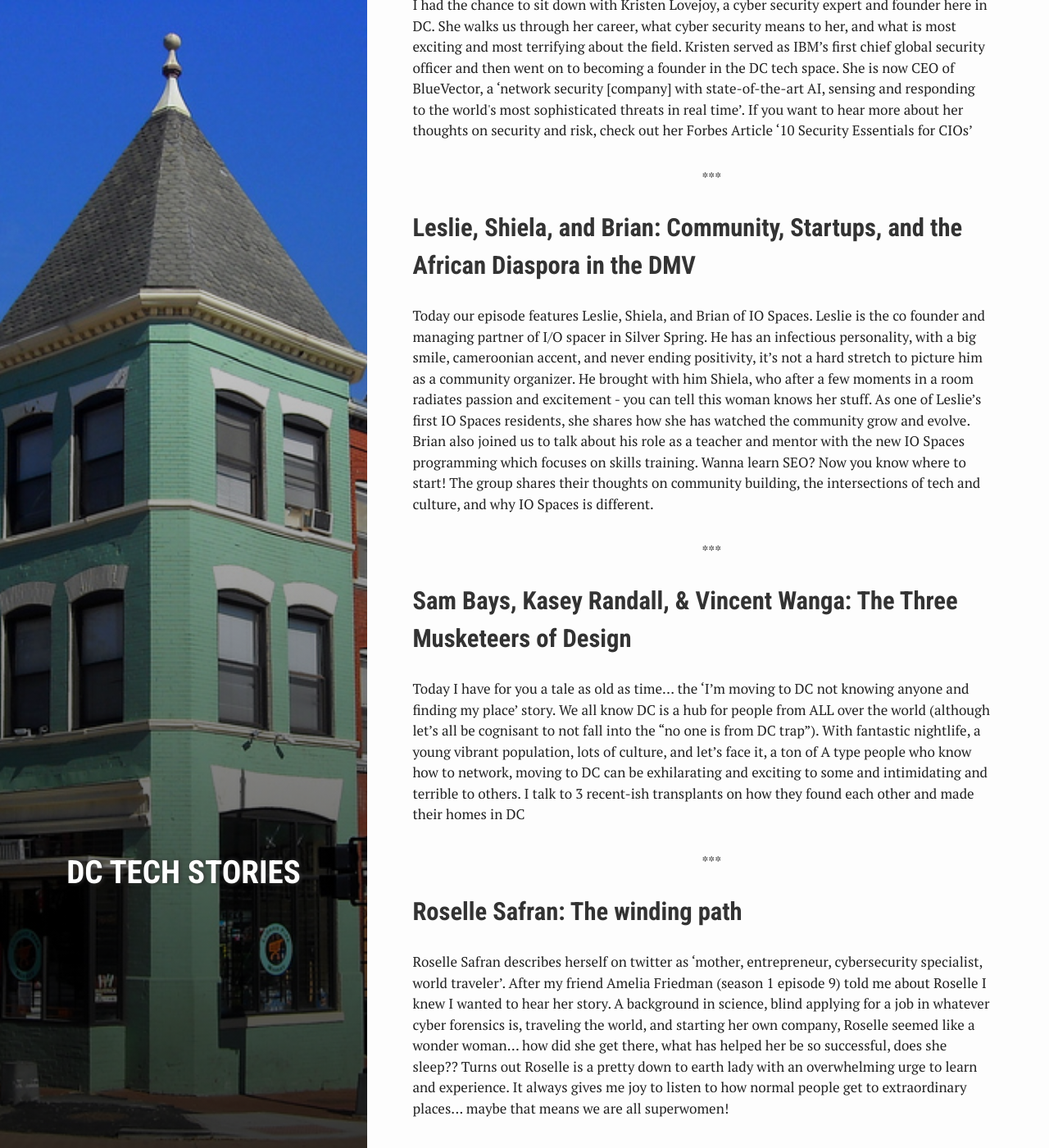
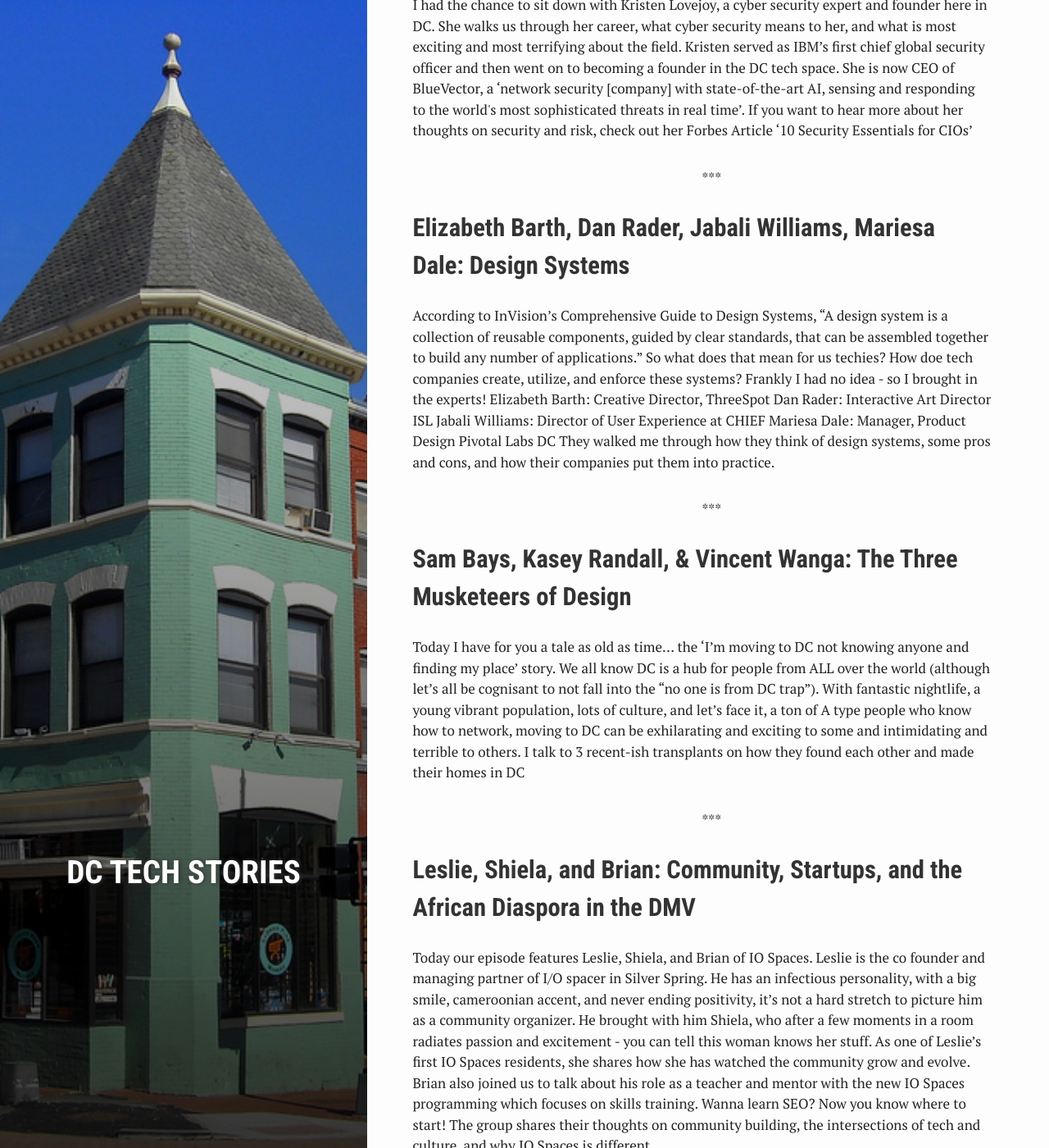
Before and after one commit to sirjessthebrave/dctechstories, a Jekyll site: the page built from index.html, in a window 1280 px wide and 1400 px high, scrolled down 1122 px. Shown: the whole window at 82% size. Built offline with Jekyll 4.4.1, drawn with Linux system fonts in a browser that asks for light colours; a script that is not in the unit is left out.

```diff
--- a/_posts/2018-05-29-designMusketeers.md
+++ b/_posts/2018-05-29-designMusketeers.md
@@ -1,42 +1,50 @@
 ---
-bg: "designMusketeers.jpg"
+bg: "designSystems.png"
 layout: post
-title:  "Sam Bays, Kasey Randall, & Vincent Wanga: The Three Musketeers of Design"
-crawlertitle: "DC Tech Stories: Sam Bays, Kasey Randall, & Vincent Wanga"
-summary: "Sam Bays, Kasey Randall, & Vincent Wanga: The Three Musketeers of Design"
-date:   2018-05-29 20:09:47 +0700
+title:  "Elizabeth Barth, Dan Rader, Jabali Williams, Mariesa Dale: Design Systems"
+crawlertitle: "DC Tech Stories: Elizabeth Barth, Dan Rader, Jabali Williams, Mariesa Dale"
+summary: "Elizabeth Barth, Dan Rader, Jabali Williams, Mariesa Dale: Design Systems"
+date:   2018-06-3 20:09:47 +0700
 categories: posts
 tags: ['']
 author: jessb
 ---
 
-<p class="no-margin">Today I have for you a tale as old as time… the ‘I’m moving to DC not knowing anyone and finding my place’ story.  We all know DC is a hub for people from ALL over the world (although let’s all be cognisant to not fall into the “no one is from DC trap”). With fantastic nightlife, a young vibrant population, lots of culture, and let’s face it, a ton of A type people who know how to network, moving to DC can be exhilarating and exciting to some and intimidating and terrible to others.  I talk to 3 recent-ish transplants on how they found each other and made their homes in DC
+<p class="no-margin">According to InVision’s Comprehensive Guide to Design Systems, “A design system is a collection of reusable components, guided by clear standards, that can be assembled together to build any number of applications.” So what does that mean for us techies? How doe tech companies create, utilize, and enforce these systems? Frankly I had no idea - so I brought in the experts! Elizabeth Barth: Creative Director, ThreeSpot Dan Rader: Interactive Art Director ISL Jabali Williams: Director of User Experience at CHIEF Mariesa Dale: Manager, Product Design Pivotal Labs DC They walked me through how they think of design systems, some pros and cons, and how their companies put them into practice.
 </p>
-<script src="https://www.buzzsprout.com/108546/705284-sam-bays-kasey-randall-vincent-wanga-the-three-musketeers-of-design.js?player=small" type="text/javascript" charset="utf-8"></script>
+<script src="https://www.buzzsprout.com/108546/735322-elizabeth-barth-dan-rader-jabali-williams-mariesa-dale-design-systems.js?player=small" type="text/javascript" charset="utf-8"></script>
 
 
 <p>
   <strong>Links:</strong>
   <ul>
     <li>
-      <i>Vincent Wanga</i>
+      <i>Elizabeth Barth</i>
         <ul>
-          <li><a href="https://twitter.com/TenTriangles ">Twitter</a></li>
-          <li><a href=" http://www.vwanga.com/ ">Website</a></li>
+          <li><a href="https://twitter.com/elizabethbarth">Twitter</a></li>
+          <li><a href="Elizabethbarth.com">Website</a></li>
         </ul>
     </li>
     <li>
-      <i>Kasey Randall</i>
+      <i>Dan Rader</i>
         <ul>
-          <li><a href="https://twitter.com/toastycheesitz">Twitter</a></li>
-          <li><a href="http://kaseyrandall.com/">Website</a></li>
+          <li><a href="https://twitter.com/danrdesign ">Twitter</a></li>
+          <li><a href="danrdesign.com">Website</a></li>
         </ul>
     </li>
     <li>
-      <i>Sam C. Bays</i>
+      <i>Jabali Williams</i>
         <ul>
-          <li><a href="https://twitter.com/samcbays">Twitter</a></li>
-          <li><a href="https://www.linkedin.com/in/samcbays/">Website</a></li>
+          <li><a href="https://twitter.com/jawidesign">Twitter</a></li>
+          <li><a href="https://agencychief.com/team/jabali-williams">Website</a></li>
+        </ul>
+    </li>
+    <li>
+      <i>Mariesa Dale</i>
+        <ul>
+          <li><a href="https://twitter.com/MariesaKDale
+">Twitter</a></li>
+          <li><a href="https://www.linkedin.com/in/mkdale/">Website</a></li>
         </ul>
     </li>
   </ul>
--- /dev/null
+++ b/_posts/2018-06-3-designSystems.md
@@ -0,0 +1,43 @@
+---
+bg: "designMusketeers.jpg"
+layout: post
+title:  "Sam Bays, Kasey Randall, & Vincent Wanga: The Three Musketeers of Design"
+crawlertitle: "DC Tech Stories: Sam Bays, Kasey Randall, & Vincent Wanga"
+summary: "Sam Bays, Kasey Randall, & Vincent Wanga: The Three Musketeers of Design"
+date:   2018-05-29 20:09:47 +0700
+categories: posts
+tags: ['']
+author: jessb
+---
+
+<p class="no-margin">Today I have for you a tale as old as time… the ‘I’m moving to DC not knowing anyone and finding my place’ story.  We all know DC is a hub for people from ALL over the world (although let’s all be cognisant to not fall into the “no one is from DC trap”). With fantastic nightlife, a young vibrant population, lots of culture, and let’s face it, a ton of A type people who know how to network, moving to DC can be exhilarating and exciting to some and intimidating and terrible to others.  I talk to 3 recent-ish transplants on how they found each other and made their homes in DC
+</p>
+<script src="https://www.buzzsprout.com/108546/705284-sam-bays-kasey-randall-vincent-wanga-the-three-musketeers-of-design.js?player=small" type="text/javascript" charset="utf-8"></script>
+
+
+<p>
+  <strong>Links:</strong>
+  <ul>
+    <li>
+      <i>Vincent Wanga</i>
+        <ul>
+          <li><a href="https://twitter.com/TenTriangles ">Twitter</a></li>
+          <li><a href=" http://www.vwanga.com/ ">Website</a></li>
+        </ul>
+    </li>
+    <li>
+      <i>Kasey Randall</i>
+        <ul>
+          <li><a href="https://twitter.com/toastycheesitz">Twitter</a></li>
+          <li><a href="http://kaseyrandall.com/">Website</a></li>
+        </ul>
+    </li>
+    <li>
+      <i>Sam C. Bays</i>
+        <ul>
+          <li><a href="https://twitter.com/samcbays">Twitter</a></li>
+          <li><a href="https://www.linkedin.com/in/samcbays/">Website</a></li>
+        </ul>
+    </li>
+  </ul>
+</p>
```
Also changed, not shown: assets/images/designSystems.png (added), 10 other files.
